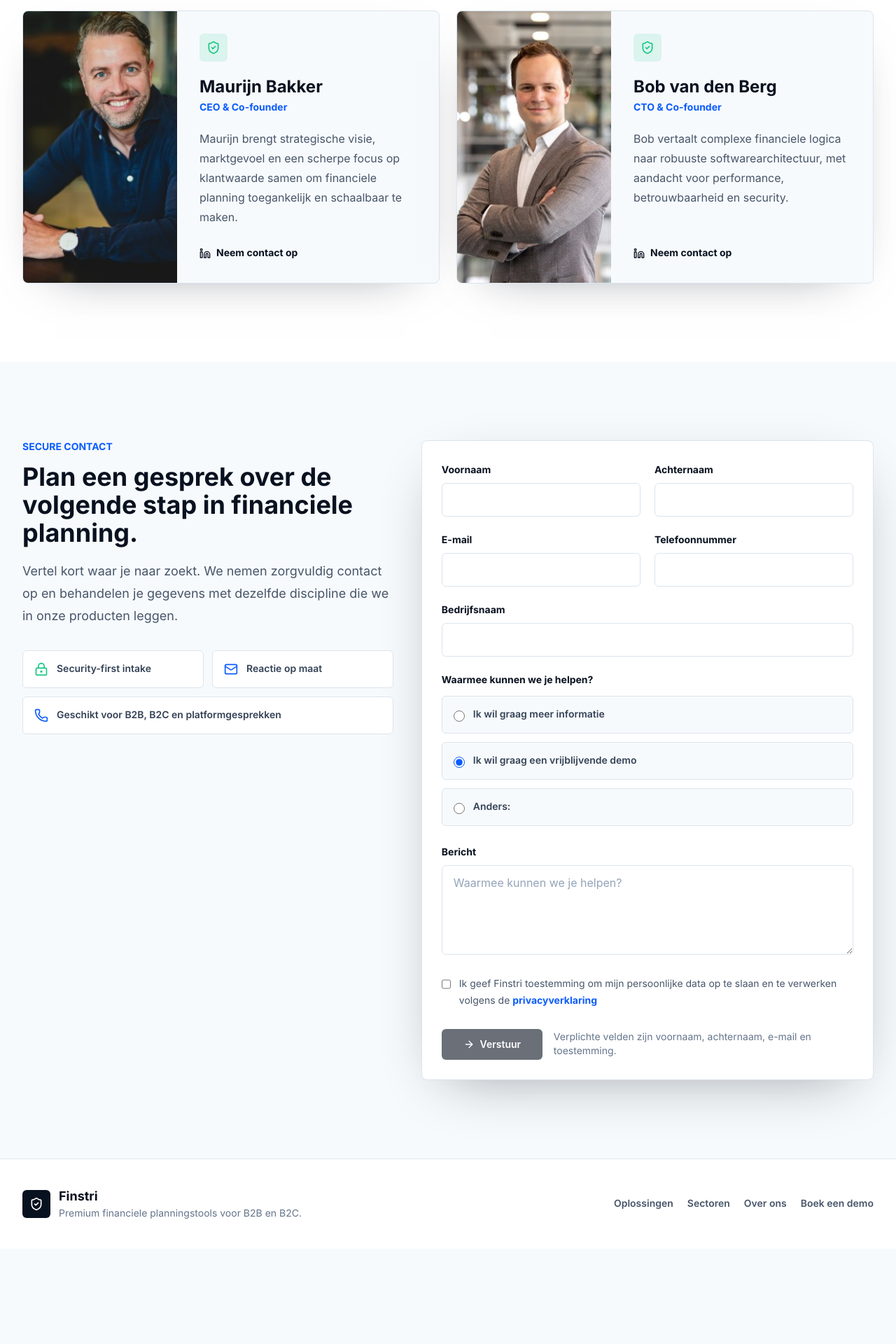
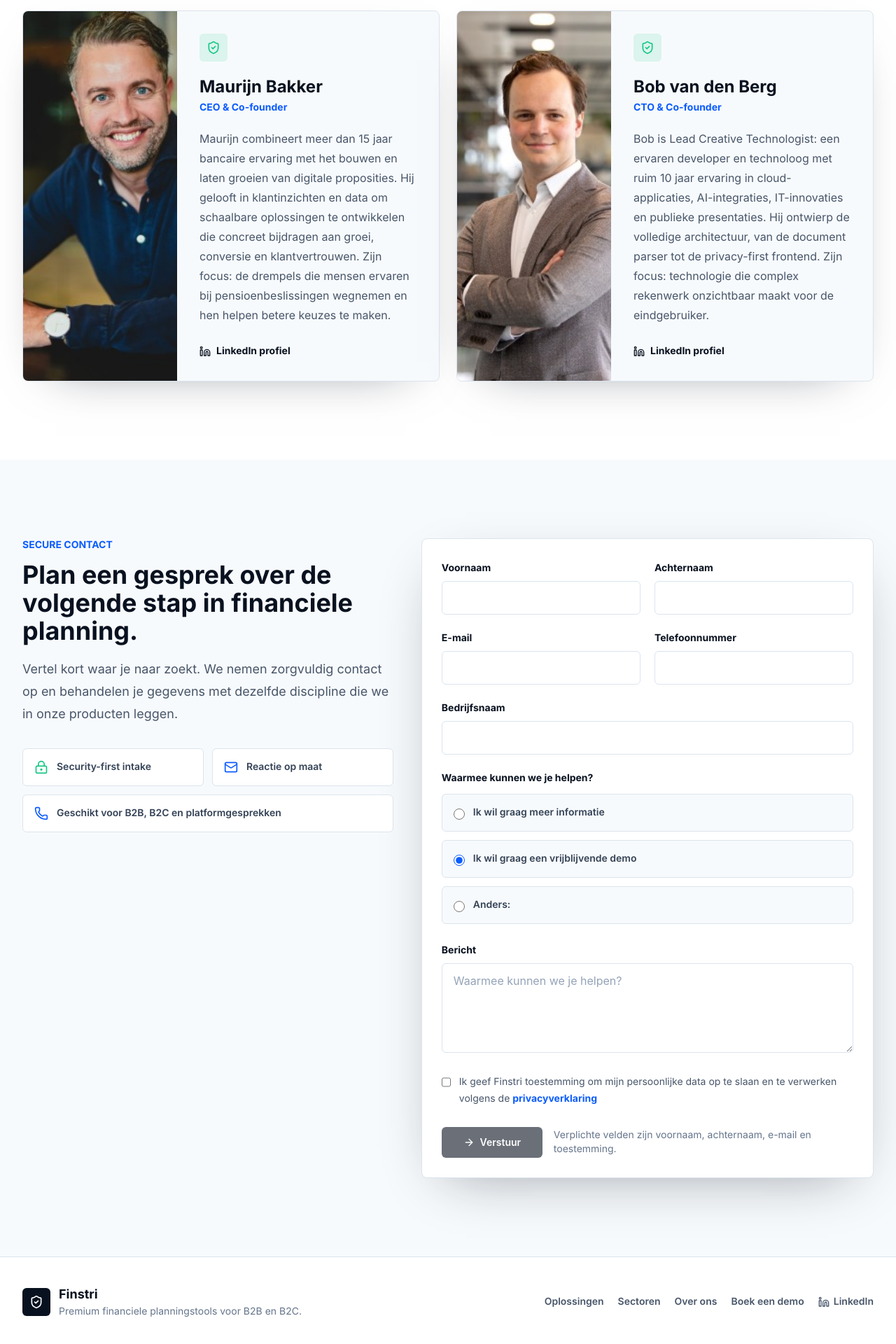
Before and after one commit to bobberg/finstri, a React (Vite) app: page / in a window 1280 px wide. Shown: the part 2621-4541 px from the top of the page at 70% size. Before the commit the page ends 4405 px from the top, so only its background shows below. Built offline with nearby package versions, Linux system fonts and the light colour scheme.

Commit message:
Update founder bios and LinkedIn links

```diff
--- a/src/components/Footer.tsx
+++ b/src/components/Footer.tsx
@@ -1,4 +1,4 @@
-import { ShieldCheck } from 'lucide-react';
+import { Linkedin, ShieldCheck } from 'lucide-react';
 
 function Footer() {
   return (
@@ -18,6 +18,15 @@ function Footer() {
           <a className="transition hover:text-ink" href="#sectoren">Sectoren</a>
           <a className="transition hover:text-ink" href="#over-ons">Over ons</a>
           <a className="transition hover:text-ink" href="#contact">Boek een demo</a>
+          <a
+            className="inline-flex items-center gap-1.5 transition hover:text-ink"
+            href="https://www.linkedin.com/company/118544324"
+            rel="noreferrer"
+            target="_blank"
+          >
+            <Linkedin aria-hidden="true" className="h-4 w-4" />
+            LinkedIn
+          </a>
         </div>
       </div>
     </footer>
--- a/src/components/Team.tsx
+++ b/src/components/Team.tsx
@@ -8,13 +8,15 @@ const founders = [
     name: 'Maurijn Bakker',
     role: 'CEO & Co-founder',
     image: maurijnPhoto,
-    bio: 'Maurijn brengt strategische visie, marktgevoel en een scherpe focus op klantwaarde samen om financiele planning toegankelijk en schaalbaar te maken.',
+    linkedIn: 'https://www.linkedin.com/in/maurijn-bakker-069b9918/',
+    bio: 'Maurijn combineert meer dan 15 jaar bancaire ervaring met het bouwen en laten groeien van digitale proposities. Hij gelooft in klantinzichten en data om schaalbare oplossingen te ontwikkelen die concreet bijdragen aan groei, conversie en klantvertrouwen. Zijn focus: de drempels die mensen ervaren bij pensioenbeslissingen wegnemen en hen helpen betere keuzes te maken.',
   },
   {
     name: 'Bob van den Berg',
     role: 'CTO & Co-founder',
     image: bobPhoto,
-    bio: 'Bob vertaalt complexe financiele logica naar robuuste softwarearchitectuur, met aandacht voor performance, betrouwbaarheid en security.',
+    linkedIn: 'https://www.linkedin.com/in/bobberg90/',
+    bio: 'Bob is Lead Creative Technologist: een ervaren developer en technoloog met ruim 10 jaar ervaring in cloud-applicaties, AI-integraties, IT-innovaties en publieke presentaties. Hij ontwierp de volledige architectuur, van de document parser tot de privacy-first frontend. Zijn focus: technologie die complex rekenwerk onzichtbaar maakt voor de eindgebruiker.',
   },
 ];
 
@@ -44,9 +46,14 @@ function Team() {
                 <p className="mt-1 text-sm font-bold text-ocean">{founder.role}</p>
                 <p className="mt-5 leading-7 text-slate-600">{founder.bio}</p>
               </div>
-              <a className="mt-7 inline-flex items-center gap-2 text-sm font-bold text-ink transition hover:text-ocean" href="#contact">
+              <a
+                className="mt-7 inline-flex items-center gap-2 text-sm font-bold text-ink transition hover:text-ocean"
+                href={founder.linkedIn}
+                rel="noreferrer"
+                target="_blank"
+              >
                 <Linkedin aria-hidden="true" className="h-4 w-4" />
-                Neem contact op
+                LinkedIn profiel
               </a>
             </div>
           </article>
```
